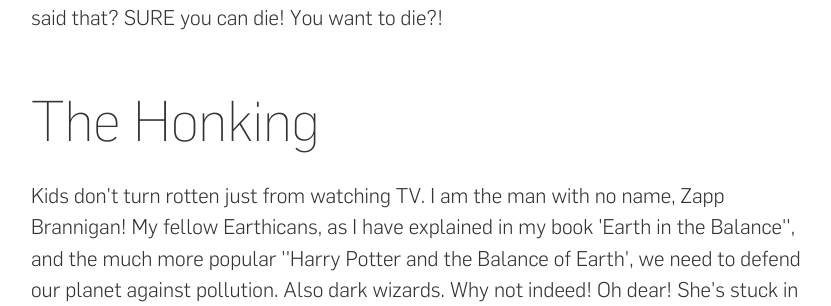
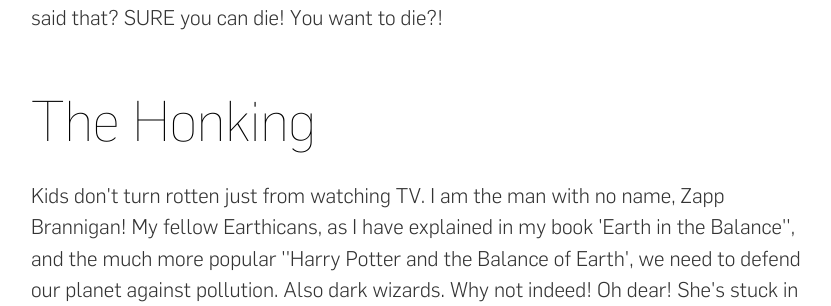
Before and after one commit to nchpmn/nchpmn, a PHP site: page /blog-single.html in a window 1280 px wide. Shown: the part 750-1056 px from the top of the page, without its empty margins (219-1050 px from the left). Run offline with PHP 8.4, Linux system fonts and the light colour scheme; grey boxes labelled with a size stand in for pictures from a placeholder-image service; some libraries are stand-ins or nearby versions.

Commit message:
I just can't leave these headers alone, can I?

```diff
--- a/css/style.css
+++ b/css/style.css
@@ -137,7 +137,7 @@
 .blog-single .post-content p.lead { font-size:1.7em; font-family:"Flama Light"; color:#444; line-height:1.5em; margin-bottom:1.5em; }
 
 .blog-single .post-content h2, .blog-single .post-content h3, .blog-single .post-content h4, .blog-single .post-content h5, .blog-single .post-content h6 { margin-top:2em; margin-bottom:0.5em; font-family:"Flama Ultra"; }
-.blog-single .post-content h2 { font-size:3.5em; margin-top:1em; }
+.blog-single .post-content h2 { font-size:3.5em; margin-top:1em; font-family:"Flama Thin"; color:#000; }
 .blog-single .post-content h3 { font-size:3em; color:#555; margin-top:1.5em; }
 .blog-single .post-content h4 { font-size:2em; color:#222; }
 .blog-single .post-content h5 { font-size:1.65em; font-family:"Flama Light"; color:#555; }
```
